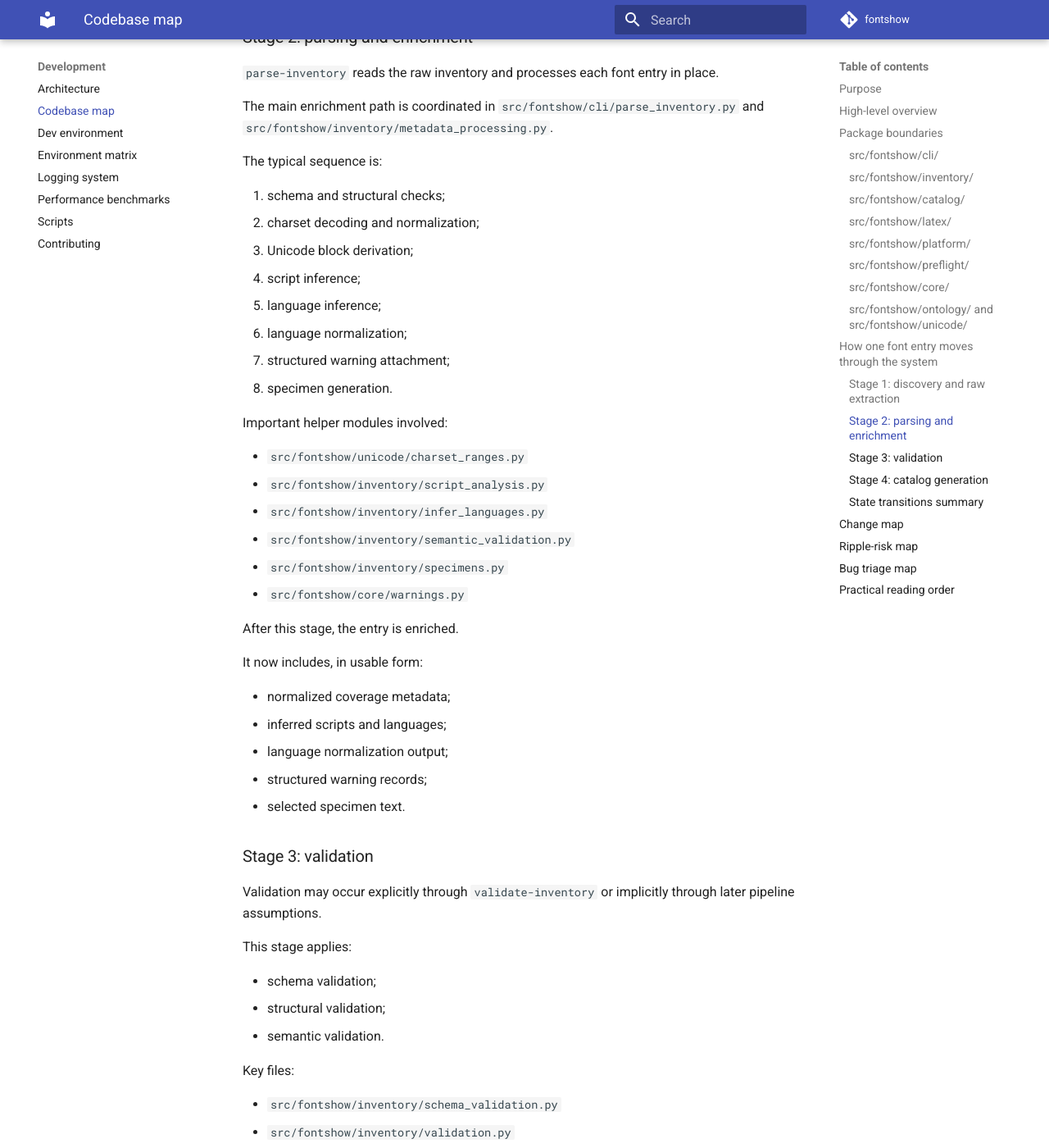
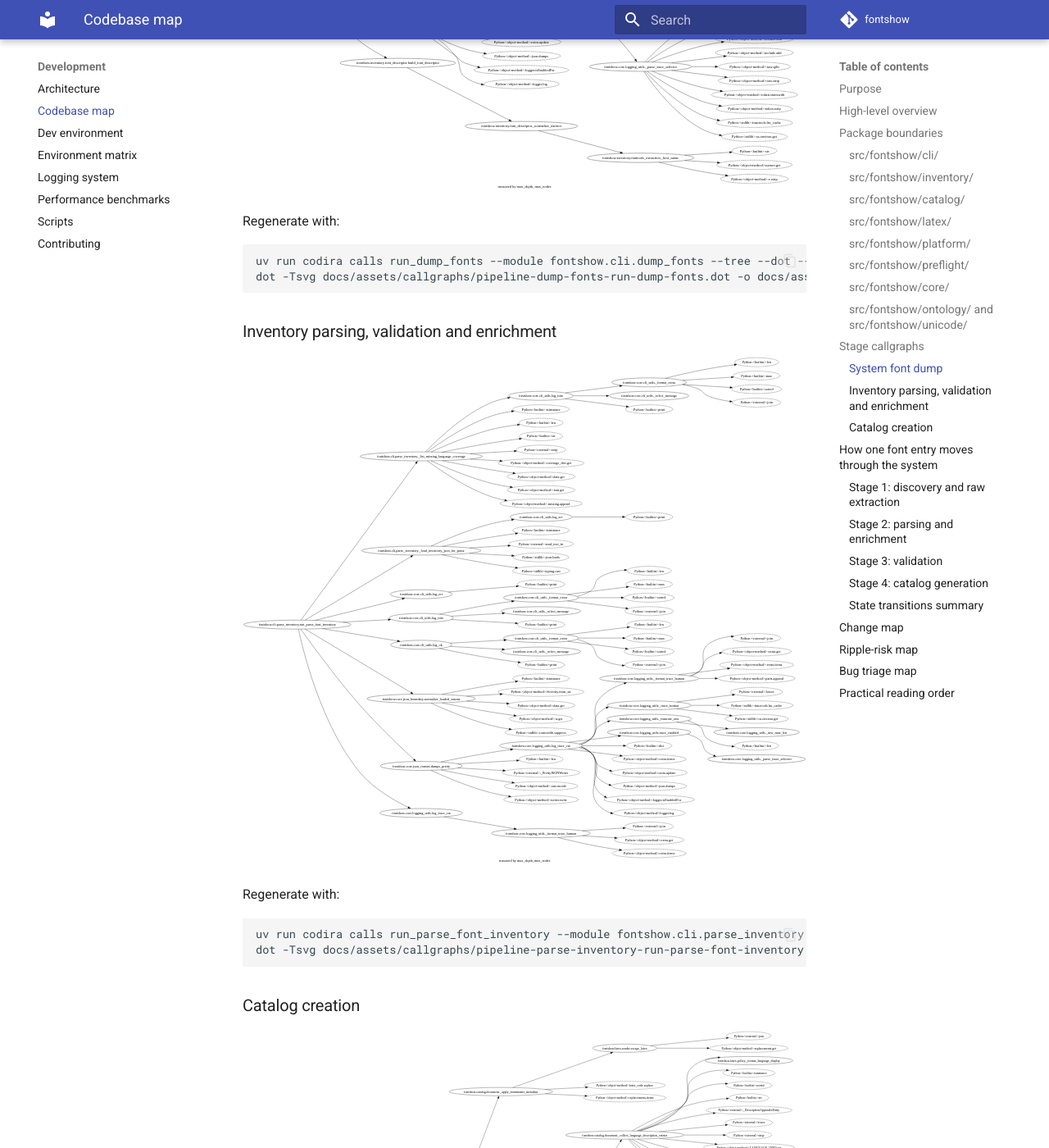
Before and after one commit to marco0560/Fontshow, an MkDocs documentation site: the page built from docs/codebase-map.md, in a window 1280 px wide and 1400 px high, scrolled down 6306 px. Shown: the whole window at 82% size. Built offline with MkDocs 1.6.1 and Material for MkDocs 9.7.7, drawn with Linux system fonts in a browser that asks for light colours; comment, search, counter and statistics services are not loaded; some of the changed text lies outside the part shown.

Commit message:
docs(docs): add generated pipeline callgraphs
Why:
- Make the user and developer documentation show current implementation call paths for the main pipeline stages.

What:
- Add Codira-generated DOT and SVG callgraph artifacts for dump-fonts, parse-inventory, and create-catalog.
- Embed the SVGs in the pipeline and codebase map documentation.
- Pin the development Codira bundle to the PyPI 1.40.0 release used to regenerate the artifacts.

Notes:
- Developer-facing documentation includes the exact regeneration commands.

````diff
--- a/docs/codebase-map.md
+++ b/docs/codebase-map.md
@@ -211,6 +211,46 @@ Important files:
 - `src/fontshow/ontology/language_tables.py`
 - `src/fontshow/ontology/unicode_tables.py`
 - `src/fontshow/unicode/charset_ranges.py`
+
+---
+
+## Stage callgraphs
+
+These callgraphs are generated from the current Codira index and show the
+implementation-level call paths for the three main pipeline stages.
+
+### System font dump
+
+![System font dump implementation callgraph](assets/callgraphs/pipeline-dump-fonts-run-dump-fonts.svg)
+
+Regenerate with:
+
+```bash
+uv run codira calls run_dump_fonts --module fontshow.cli.dump_fonts --tree --dot --prefix src/fontshow --max-depth 4 --max-nodes 80 > docs/assets/callgraphs/pipeline-dump-fonts-run-dump-fonts.dot
+dot -Tsvg docs/assets/callgraphs/pipeline-dump-fonts-run-dump-fonts.dot -o docs/assets/callgraphs/pipeline-dump-fonts-run-dump-fonts.svg
+```
+
+### Inventory parsing, validation and enrichment
+
+![Inventory parsing implementation callgraph](assets/callgraphs/pipeline-parse-inventory-run-parse-font-inventory.svg)
+
+Regenerate with:
+
+```bash
+uv run codira calls run_parse_font_inventory --module fontshow.cli.parse_inventory --tree --dot --prefix src/fontshow --max-depth 4 --max-nodes 80 > docs/assets/callgraphs/pipeline-parse-inventory-run-parse-font-inventory.dot
+dot -Tsvg docs/assets/callgraphs/pipeline-parse-inventory-run-parse-font-inventory.dot -o docs/assets/callgraphs/pipeline-parse-inventory-run-parse-font-inventory.svg
+```
+
+### Catalog creation
+
+![Catalog creation implementation callgraph](assets/callgraphs/pipeline-create-catalog-run-create-catalog.svg)
+
+Regenerate with:
+
+```bash
+uv run codira calls run_create_catalog --module fontshow.cli.create_catalog --tree --dot --prefix src/fontshow --max-depth 4 --max-nodes 80 > docs/assets/callgraphs/pipeline-create-catalog-run-create-catalog.dot
+dot -Tsvg docs/assets/callgraphs/pipeline-create-catalog-run-create-catalog.dot -o docs/assets/callgraphs/pipeline-create-catalog-run-create-catalog.svg
+```
 
 ---
 
--- a/pyproject.toml
+++ b/pyproject.toml
@@ -242,6 +242,7 @@ norecursedirs = [
 
 [dependency-groups]
 dev = [
+    "codira[bundle-official]==1.40.0",
     "libcst>=1.8.6",
     "pyupgrade>=3.21.2",
     "types-jsonschema>=4.26.0.20260408",
````
Also changed, not shown: docs/pipeline.md (+17 -0 lines), docs/assets/callgraphs/pipeline-create-catalog-run-create-catalog.svg (added), docs/assets/callgraphs/pipeline-dump-fonts-run-dump-fonts.svg (added), docs/assets/callgraphs/pipeline-parse-inventory-run-parse-font-inventory.svg (added), 4 other files.
